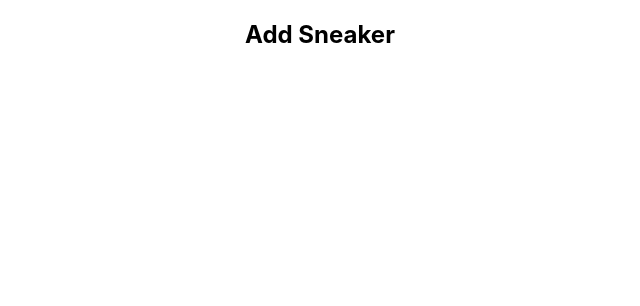
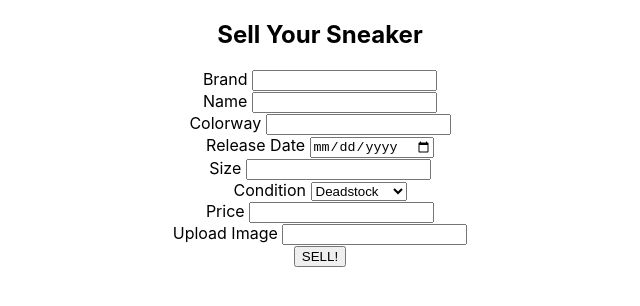
Before and after one commit to earlec2591/SoleHaus, a React (Create React App) app in the folder client/: page /sneakers/add in a window 1280 px wide. Shown: the top 306 px of the page, without its empty margins (320-960 px from the left). Built offline with nearby package versions, Linux system fonts and the light colour scheme.

Commit message:
add new sneaker works

```diff
--- a/client/src/components/NewSneaker.js
+++ b/client/src/components/NewSneaker.js
@@ -1,13 +1,127 @@
-import React, { useState, useEffect } from 'react';
-import axios from 'axios';
-import { navigate, Link } from '@reach/router';
+import React, { useState, useEffect } from "react";
+import axios from "axios";
+import { navigate, Link } from "@reach/router";
 
 const AddSneaker = (props) => {
-  return(
+  const [addSneaker, setAddSneaker] = useState({
+    brand: "",
+    name: "",
+    colorway: "",
+    releaseDate: "",
+    size: "",
+    condition: "",
+    price: "",
+    img: "",
+  });
+
+  const submitHandler = (e) => {
+    e.preventDefault();
+
+    axios.post('http://localhost:8000/api/sneakers', addSneaker)
+      .then((res) => {
+        console.log(res.data);
+        navigate('/')
+      })
+      .catch((err) => {
+        console.log(err)
+      })
+  };
+
+  const inputChange = (e) => {
+    console.log("e.target.brand: " + e.target.brand);
+    console.log("e.target.value: " + e.target.value);
+
+    let newStateObject = { ...addSneaker };
+    newStateObject[e.target.name] = e.target.value;
+    setAddSneaker(newStateObject);
+  };
+
+  return (
     <div>
-      <h2>Add Sneaker</h2>
+      <h2>Sell Your Sneaker</h2>
+      <form onSubmit={submitHandler}>
+        <div>
+          <label>Brand </label>
+          <input
+            type="text"
+            name="brand"
+            value={addSneaker.brand}
+            onChange={inputChange}
+          />
+        </div>
+        <div>
+          <label>Name </label>
+          <input
+            type="text"
+            name="name"
+            value={addSneaker.name}
+            onChange={inputChange}
+          />
+        </div>
+        <div>
+          <label>Colorway </label>
+          <input
+            type="text"
+            name="colorway"
+            value={addSneaker.colorway}
+            onChange={inputChange}
+          />
+        </div>
+        <div>
+          <label>Release Date </label>
+          <input
+            type="date"
+            name="releaseDate"
+            value={addSneaker.releaseDate}
+            onChange={inputChange}
+          />
+        </div>
+        <div>
+          <label>Size </label>
+          <input
+            type="text"
+            name="size"
+            value={addSneaker.size}
+            onChange={inputChange}
+          />
+        </div>
+        <div>
+          <label>Condition </label>
+          <select
+            name="condition"
+            value={addSneaker.condition}
+            onChange={inputChange}
+            >
+            <option value="Deadstock">Deadstock</option>
+            <option value="Gently Worn">Gently Worn</option>
+            <option value="Used">Used</option>
+            <option value="Very Used">Very Used</option>
+            <option value="Destroyed">Destroyed</option>
+            </select>
+        </div>
+        <div>
+          <label>Price </label>
+          <input
+            type="number"
+            min="1"
+            name="price"
+            value={addSneaker.price}
+            onChange={inputChange}
+          />
+        </div>
+        <div>
+          <label>Upload Image </label>
+          <input
+            type="text"
+            name="img"
+            value={addSneaker.img}
+            onChange={inputChange}
+          />
+        </div>
+        <button>SELL!</button>
+      </form>
     </div>
-  )
-}
+  );
+};
 
 export default AddSneaker;
```
Also changed, not shown: 1 other file (tests, documents, lock files or other folders).
